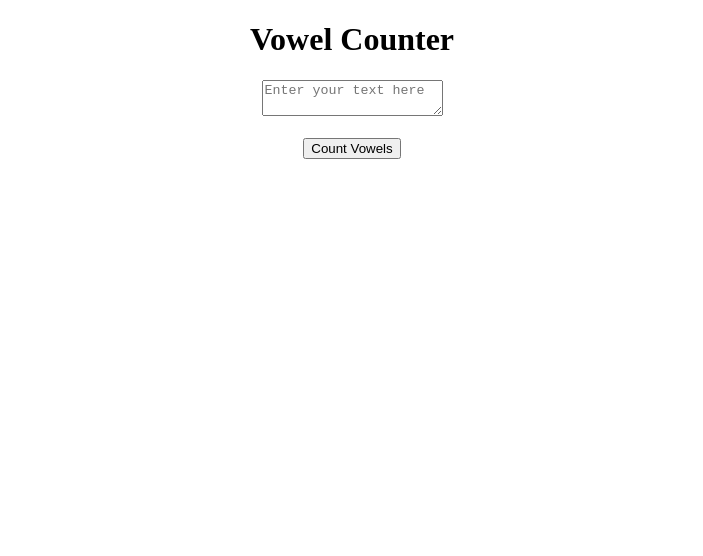
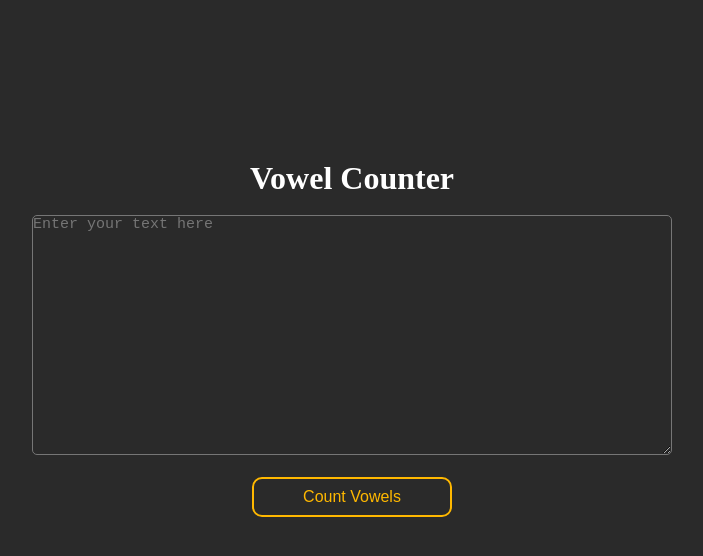
Before and after one commit to romeoeyrams/vowelcounter, a plain HTML site: page index.html in a window 1280 px wide. Shown: the whole page, without its empty margins (288-991 px from the left). Drawn offline with Linux system fonts and the light colour scheme.

Commit message:
functioning vowel counter with css styling

```diff
--- a/index.html
+++ b/index.html
@@ -9,10 +9,11 @@
   <body>
     <!-- Navbar starts here -->
 <div class="container">
-    <h1>Vowel Counter</h1>
+    <h1>Vowel Counter</h1><br>
     <textarea name="vowel counter" id="inputText" placeholder="Enter your text here"></textarea>
     <br><br>
     <button onClick="checkVowels()">Count Vowels</button>
+    <br><br><br>
     <p id="result"></p>
 </div>
 
--- a/style.css
+++ b/style.css
@@ -1,3 +1,48 @@
+*{
+    margin: 0;
+    padding: 0;
+    box-sizing: border-box;
+}
+
+
 body{
+    margin-top: 10rem;
     text-align: center;
+    background-color: #2a2a2a;
 }
+
+ h1{
+    color: #fff;
+}
+
+.container textarea{
+    height: 30vh;
+    width: 50vw;
+    border-radius: 5px;
+
+    background: transparent;
+    color: #fff;
+    font-size: 15px;
+    /* box-shadow: conic-gradient(#ff4545, #00ff99, #006aff, #ff0095, #ff4545,); */
+}
+
+.container button {
+    font-size: 1em;
+    background: transparent;
+    color: #ffb800;
+    height: 40px;
+    width: 200px;
+    border-radius: 10px;
+    border: 2px solid;
+}
+
+.container button:hover{
+    background-color: #ffb800;
+    box-shadow: 0 0 35px var(#ffb800);
+    color: #2a2a2a;
+
+}
+
+.container p{
+    color: #fff;
+}
```
